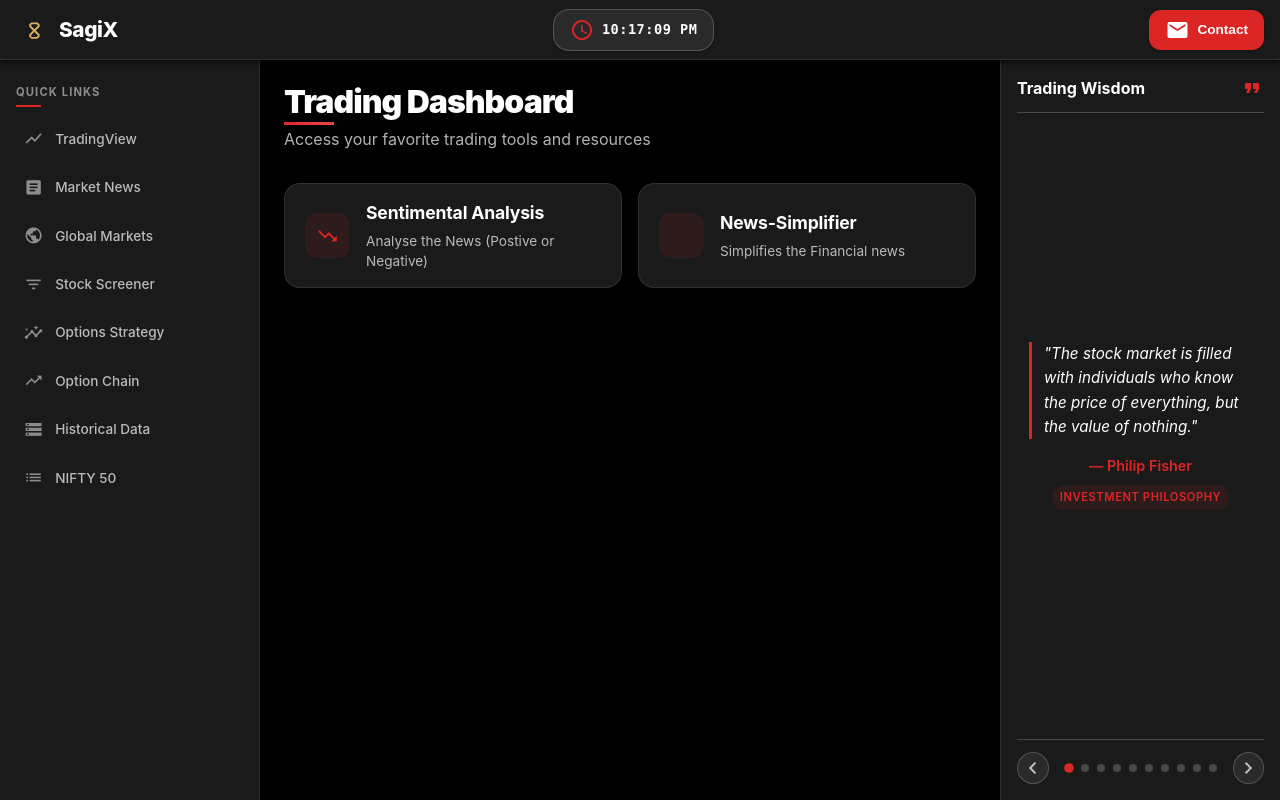
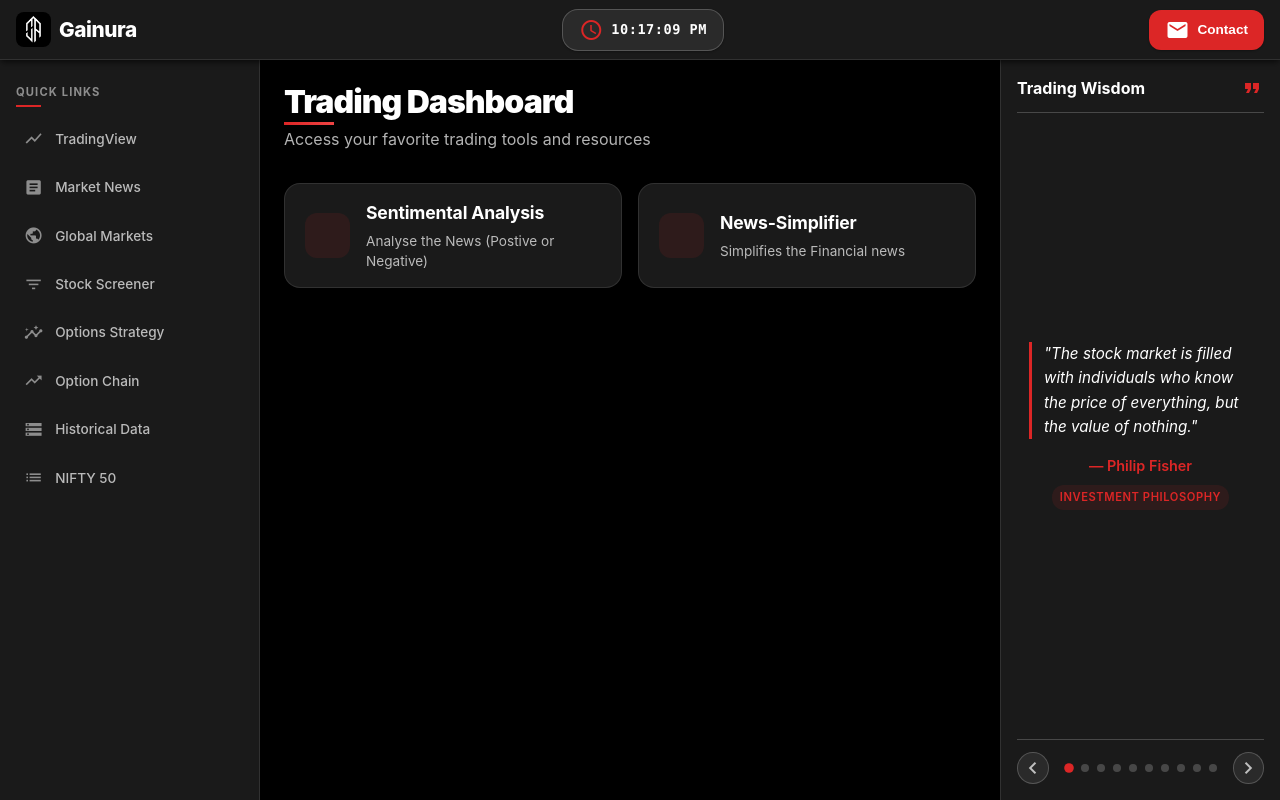
Before and after one commit to vengats-off/sagixsen, a Flask app: page / in a window 1280 px wide. Run offline with Flask 3, Linux system fonts and the light colour scheme.

Commit message:
rgdhhgfgh

```diff
--- a/templates/index.html
+++ b/templates/index.html
@@ -3,7 +3,7 @@
 <head>
     <meta charset="UTF-8">
     <meta name="viewport" content="width=device-width, initial-scale=1.0">
-    <title>Sagix - Trading Dashboard</title>
+    <title>Gainura Trading Dashboard</title>
     <link rel="stylesheet" href="{{ url_for('static', filename='css/main-style.css') }}">
     <link href="https://fonts.googleapis.com/icon?family=Material+Icons" rel="stylesheet">
 </head>
@@ -13,8 +13,8 @@
         <div class="header-content">
             <div class="header-left">
                 <div class="logo">
-                <img src="logo.png" alt="sagix logo" class="logo-img">
-                    <h1 class="logo-text">SagiX</h1>
+                <img src="logo.png" alt="Gainura logo" class="logo-img">
+                    <h1 class="logo-text">Gainura</h1>
                 </div>
             </div>
 
@@ -109,7 +109,7 @@
             <div class="feature-grid">
                 <div class="feature-card" data-path="/sentiment" onclick="window.location.href='/sentiment'">
                     <div class="feature-icon">
-                        <span class="material-icons">trending_down</span>
+                        <span class="material-icons">table_chart_view</span>
                     </div>
                     <div class="feature-content">
                         <h3 class="feature-title">Sentimental Analysis</h3>
```
Also changed, not shown: logo.png (added), templates/logo.png (deleted).
